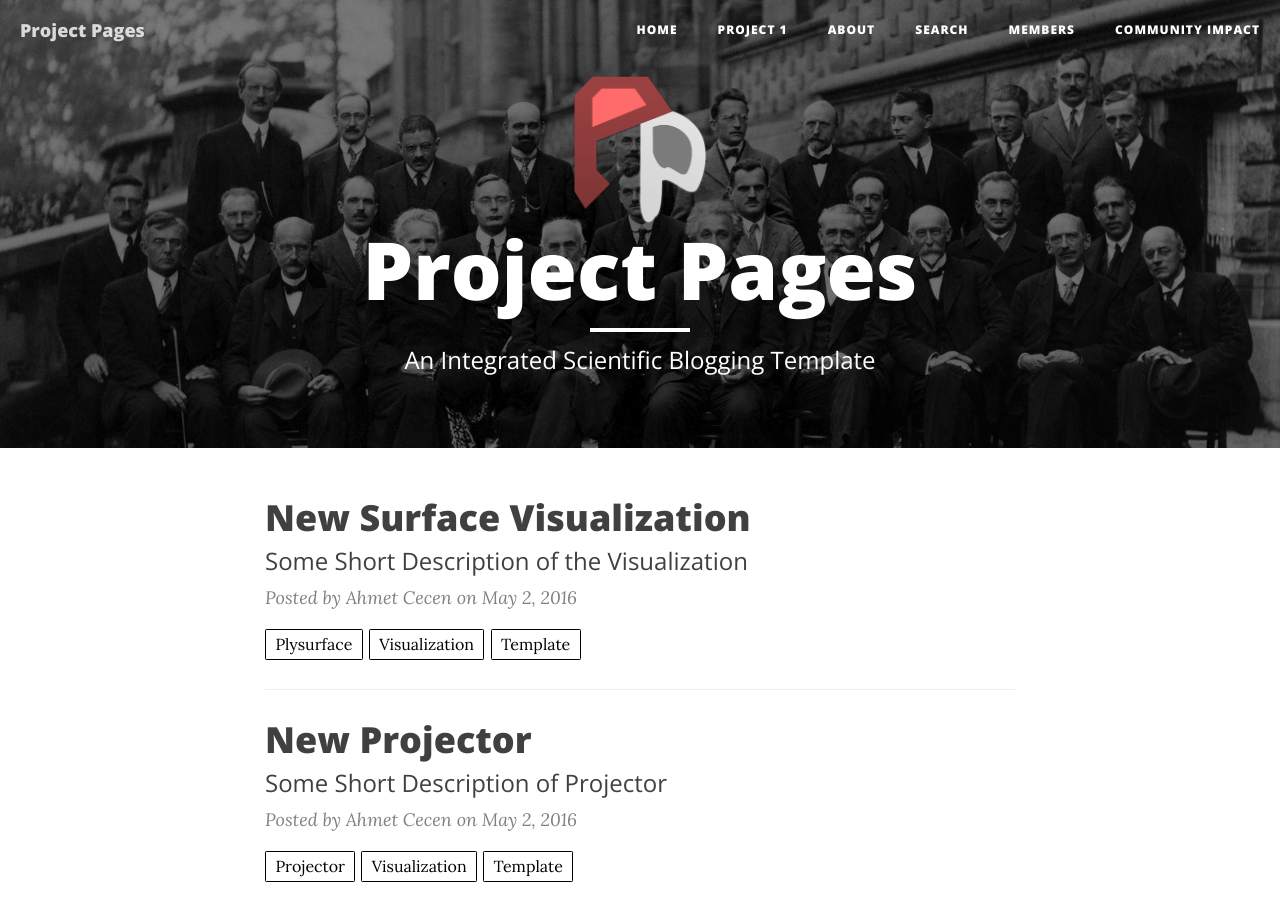
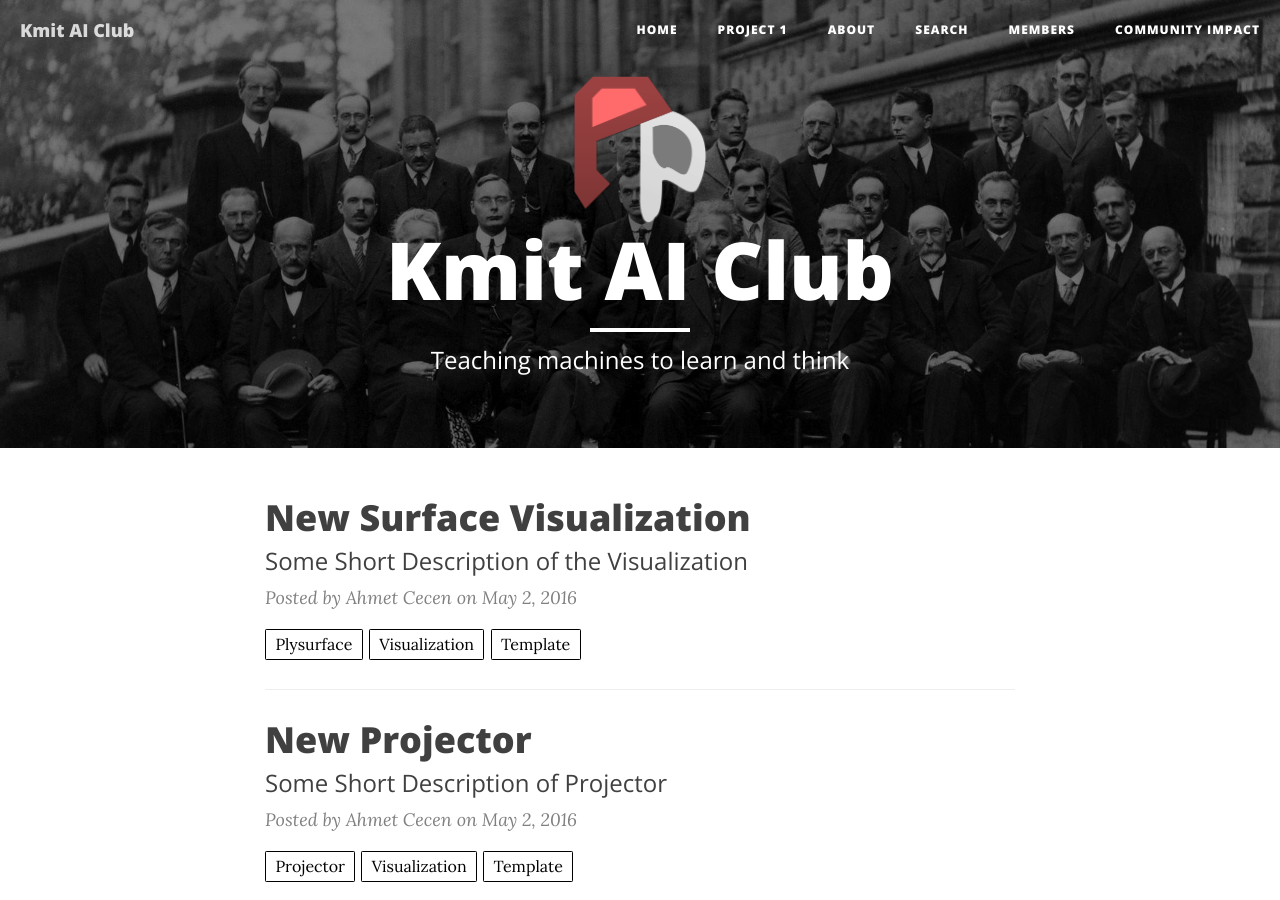
Before and after one commit to KMIT-AIClub/kmit-aiclub.github.io, a Jekyll site: the page built from index.html, in a window 1280 px wide and 900 px high. Built offline with Jekyll 4.4.1, drawn with Linux system fonts in a browser that asks for light colours; nearby versions of some CDN libraries; the list of posts is cut into pages by our own code.

Commit message:
minor changes

```diff
--- a/_config.yml
+++ b/_config.yml
@@ -1,6 +1,6 @@
 # Site settings
-title: Project Pages
-description: "An Integrated Scientific Blogging Template"
+title: Kmit AI Club
+description: "Teaching machines to learn and think"
 url: "https://kmit-aiclub.github.io"
 
 
```
